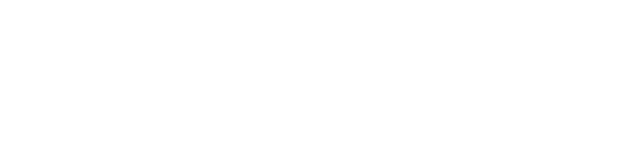
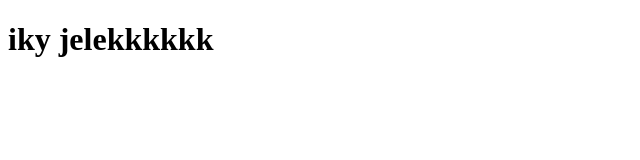
Before and after one commit to paisssszz/abiuye, a plain HTML site: page index.html in a window 1280 px wide. Shown: the whole page, without its empty margins (0-640 px from the left). Drawn offline with Linux system fonts and the light colour scheme.

Commit message:
iky bacottttt

```diff
--- a/index.html
+++ b/index.html
@@ -7,6 +7,7 @@
     <title>Document</title>
 </head>
 <body>
+    <h1>iky jelekkkkkk</h1>
 
 </body>
 </html>
```
